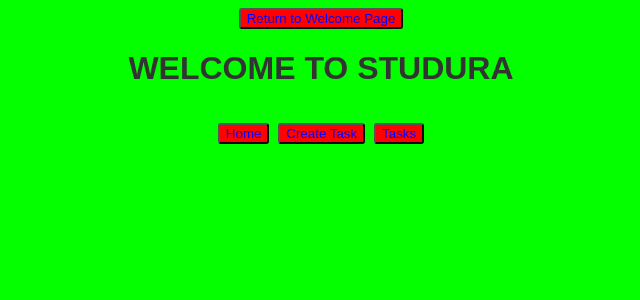
After one commit to LarryNoData/Studura, a Flask app: page /home in a window 1280 px wide. The commit adds this page. Shown: the top 300 px of the page, without its empty margins (319-959 px from the left). Run offline with Flask 3, Linux system fonts and the light colour scheme.

Commit message:
Design Changes and Home Page Creation

```diff
--- a/app.py
+++ b/app.py
@@ -16,9 +16,25 @@ def index():
 def about():
     return render_template('about.html')
 
+
 @app.route('/contact')
 def contact():
     return render_template('contact.html')
+
+@app.route('/home')
+def demo():
+    return render_template('home.html')
+
+
+@app.route('/home/createtask')
+def demo():
+    return render_template('create_task.html')
+
+
+@app.route('/home/tasks')
+def demo():
+    return render_template('tasks.html')
+
 
 @app.route('/profile/<username>')
 def profile(username):
--- a/templates/contact.html
+++ b/templates/contact.html
@@ -4,4 +4,4 @@
 </head>
 
 <p> test contact </p>
- <a href="/"><button>Home</button></a>
+<a href="/"><button>Home</button></a>
--- /dev/null
+++ b/templates/create_task.html
@@ -0,0 +1,3 @@
+<p> Test Create Tasks </p>
+
+<a href = '/home'><button> Back Home </button></a>
--- /dev/null
+++ b/templates/home.html
@@ -0,0 +1,24 @@
+<!DOCTYPE HTML>
+
+<html>
+    <head>
+
+        <link rel="stylesheet" type="text/css" href="{{ url_for('static', filename='style.css') }}">
+
+        <title>Demo Page</title>
+
+    </head>
+
+    <body>
+        <a href = '/'><button> Return to Welcome Page</button></a>
+        <div class = 'title_bar'>
+            <h1 class = 'STUDURA'> WELCOME TO STUDURA <h1>
+            <nav>
+                <a href = '/home'><button> Home </button></a>
+                <a href = '/home/create_task'><button> Create Task </button></a>
+                <a href = '/home/tasks'><button> Tasks </button></a>
+            </nav>
+        </div>
+
+
+    </body>
--- /dev/null
+++ b/templates/tasks.html
@@ -0,0 +1,3 @@
+<p> Test Tasks </p>
+
+<a href = 'home'><button> Back Home </button></a>
```
Also changed, not shown: 1 other file.
